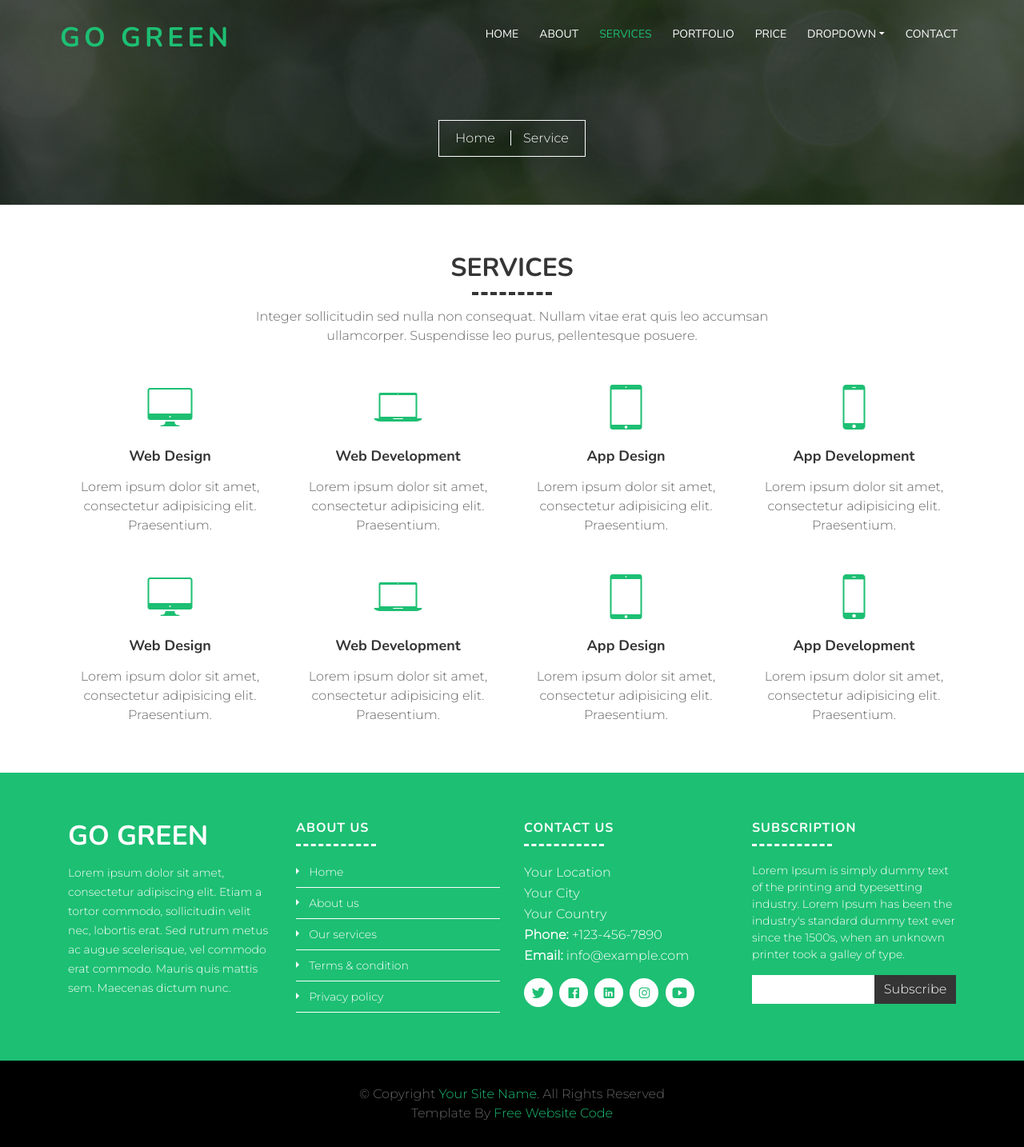
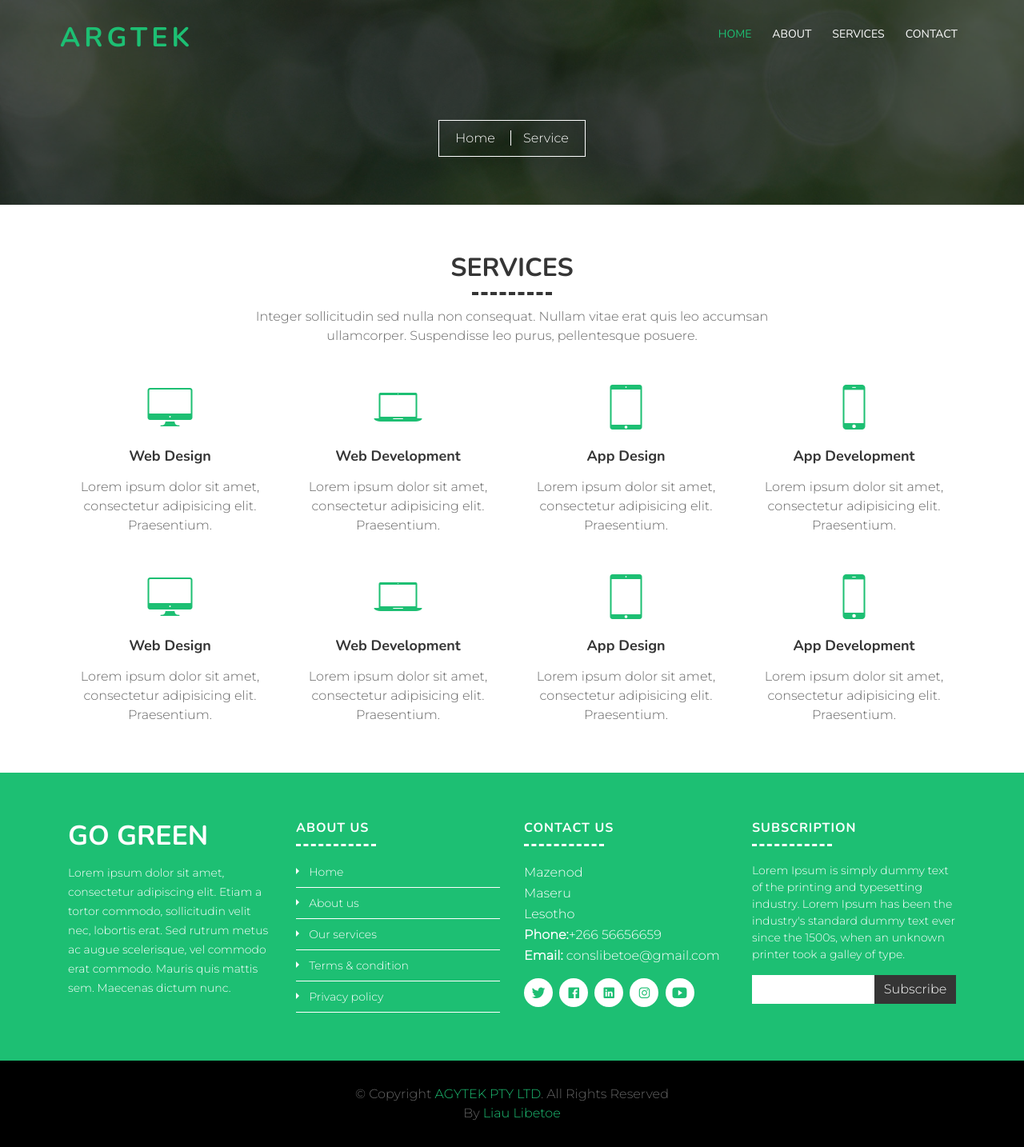
Before and after one commit to libetoe/argtek-home, a plain HTML site: page service.html in a window 1280 px wide. Shown: the whole page at 80% size. Drawn offline with nearby package versions, Linux system fonts and the light colour scheme.

Commit message:
sixth commit

```diff
--- a/service.html
+++ b/service.html
@@ -31,27 +31,16 @@
         <header class="header">
             <div class="container-fluid">
                 <div class="logo pull-left">
-                    <h1><a href="index.html">GO GREEN</a></h1>
+                    <h1><a href="index.html">ARGTEK</a></h1>
                     <!-- <a href="#"><img src="img/logo.png" alt="" title="" /></a>-->
                 </div>
 
                 <nav id="nav-menu-container">
                     <ul class="nav-menu">
-                        <li><a href="index.html">Home</a></li>
+                        <li class="menu-active"><a href="index.html">Home</a></li>
                         <li><a href="about.html">About</a></li>
-                        <li class="menu-active"><a href="service.html">Services</a></li>
-                        <li><a href="portfolio.html">Portfolio</a></li>
-                        <li><a href="price.html">Price</a></li>
-                        <li class="menu-has-children"><a href="#">Dropdown <i class="dicon ion-md-arrow-dropdown"></i></a>
-                            <ul>
-                                <li><a href="">Dropdown Menu</a></li>
-                                <li><a href="">Dropdown Menu</a></li>
-                                <li><a href="">Dropdown Menu</a></li>
-                                <li><a href="">Dropdown Menu</a></li>
-                                <li><a href="">Dropdown Menu</a></li>
-                            </ul>
-                        </li>
-                        <li><a href="contact.html">Contact</a></li>
+                        <li><a href="service.html">Services</a></li>
+                        <li><a href="#contact">Contact</a></li>
                     </ul>
                 </nav>
             </div>
@@ -169,12 +158,12 @@
 
                         <div class="col-lg-3 col-md-6 footer-contact">
                             <h4>Contact Us</h4>
-                            <p>
-                                Your Location<br>
-                                Your City<br>
-                                Your Country <br>
-                                <strong>Phone:</strong> +123-456-7890<br>
-                                <strong>Email:</strong> info@example.com<br>
+                             <p>
+                                Mazenod <br>
+                                Maseru<br>
+                                Lesotho<br>
+                                <strong>Phone:</strong>+266 56656659 <br>
+                                <strong>Email:</strong> conslibetoe@gmail.com<br>
                             </p>
 
                             <div class="social-links">
@@ -201,8 +190,8 @@
 
             <div class="container">
                 <div class="copyright">
-                    &copy; Copyright <a href="https://freewebsitecode.com/">Your Site Name</a>. All Rights Reserved<br>
-					Template By <a href="https://freewebsitecode.com/">Free Website Code</a>
+                    &copy; Copyright <a href="https://freewebsitecode.com/">AGYTEK PTY LTD</a>. All Rights Reserved<br>
+                    By <a href="https://libetoe.github.io/clibetoe/">Liau Libetoe</a>
                 </div>
             </div>
         </footer>
```
Also changed, not shown: about.html (+7 -7 lines), index.html (+2 -2 lines).
